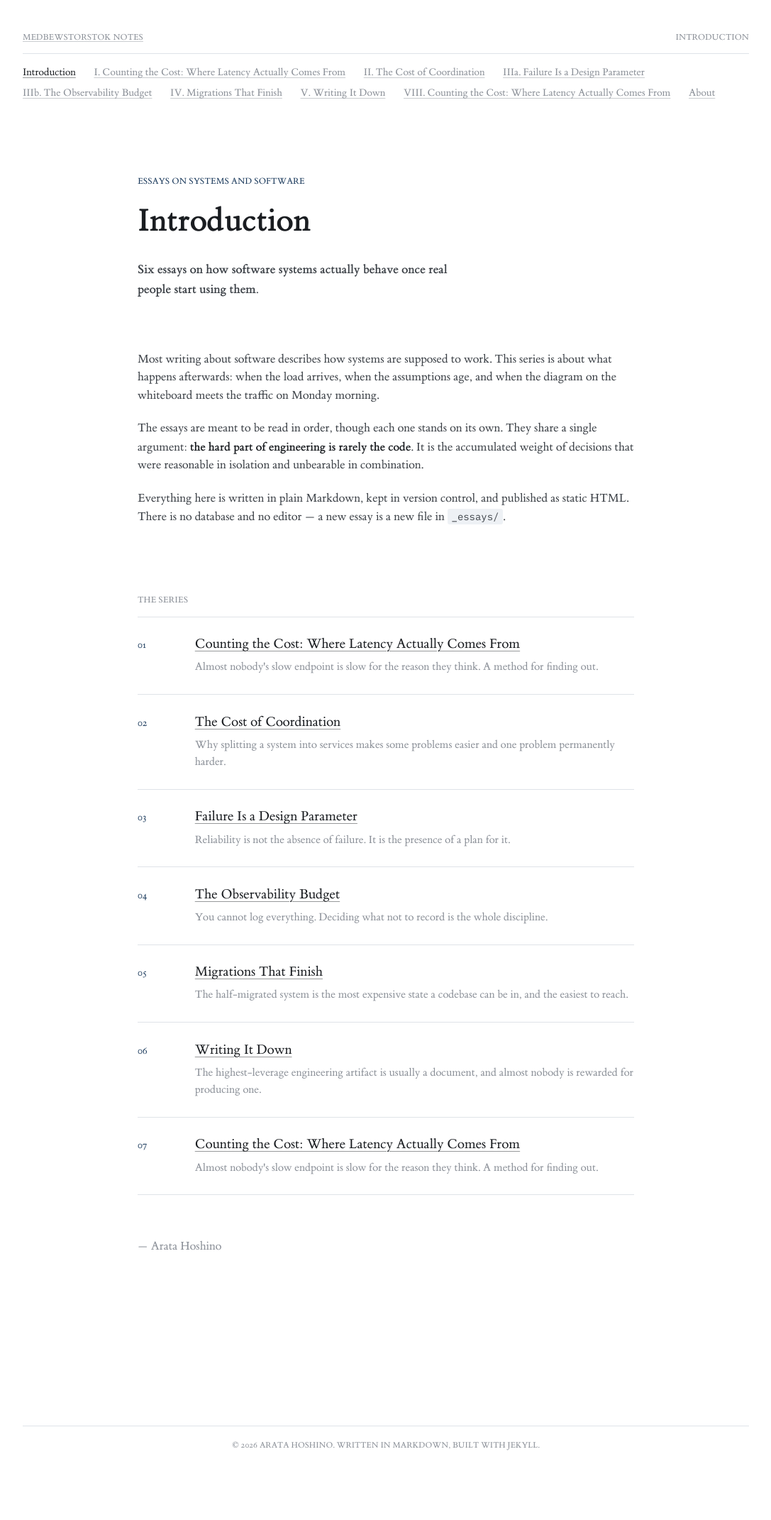
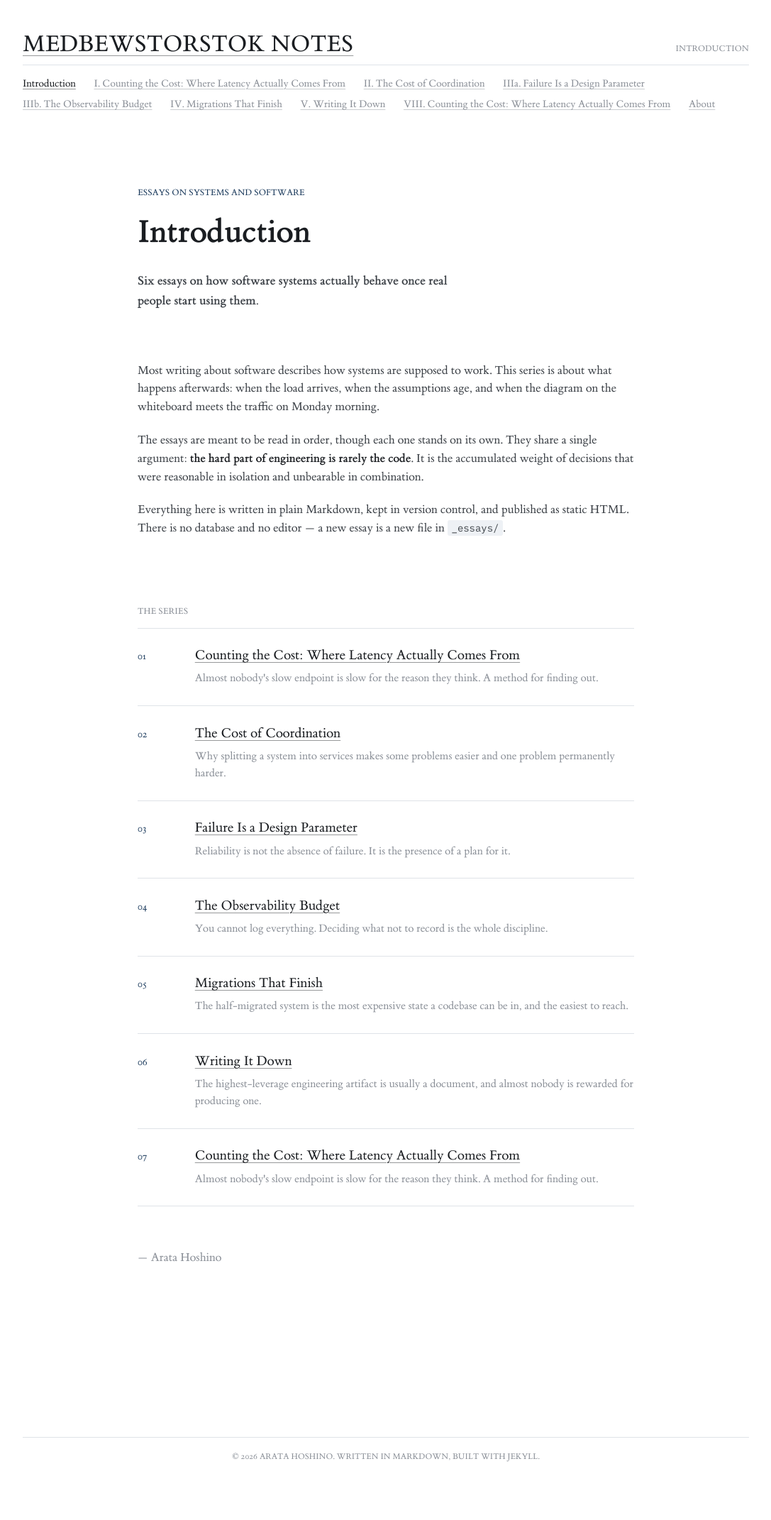
Before and after one commit to arata-hoshino/arata-hoshino.github.io, a Jekyll site: the page built from index.md, in a window 1280 px wide. Shown: the whole page at 71% size, without its empty margins (96-1183 px from the left). Built offline with Jekyll 4.4.1, drawn with Linux system fonts in a browser that asks for light colours.

Commit message:
Make the site title in the running head much larger
It was 12px alongside the page label. It now runs from 1.4rem to 2.1rem
with the window, in ink rather than grey, so the head of the page reads as
a masthead. The label on the right stays small and sits on its baseline.

Co-Authored-By: Claude Opus 5 (1M context) <noreply@anthropic.com>

```diff
--- a/assets/css/style.css
+++ b/assets/css/style.css
@@ -177,13 +177,14 @@ main {
   align-items: baseline;
   justify-content: space-between;
   gap: 1.5em;
-  padding: clamp(1.75rem, 4vw, 2.75rem) 0 0.75em;
+  padding: clamp(1.75rem, 4vw, 2.75rem) 0 0.6em;
   border-bottom: 1px solid var(--rule);
 }
 
 .runhead-brand {
-  color: var(--muted);
-  font-size: 0.72em;
+  color: var(--ink);
+  font-size: clamp(1.4rem, 3.2vw, 2.1rem);
+  line-height: 1.1;
 }
 
 .runhead-brand:hover,
```
